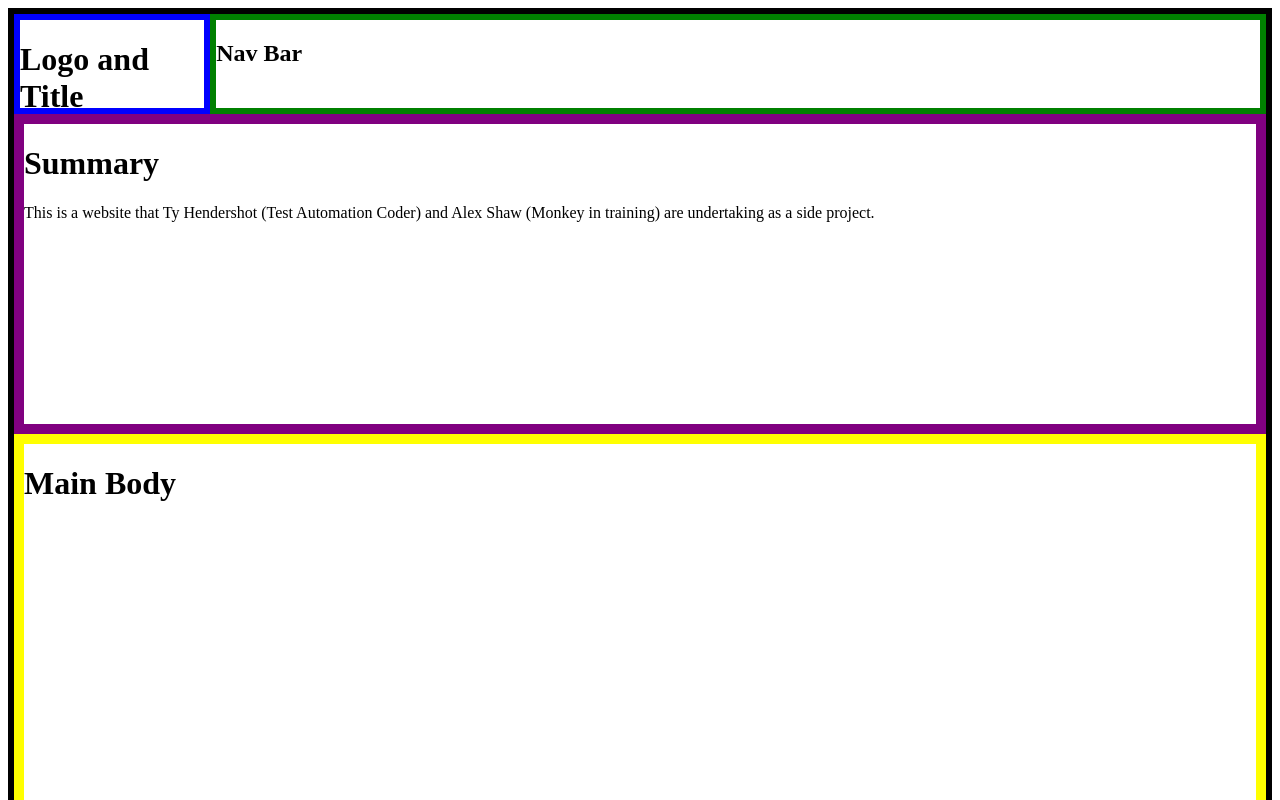
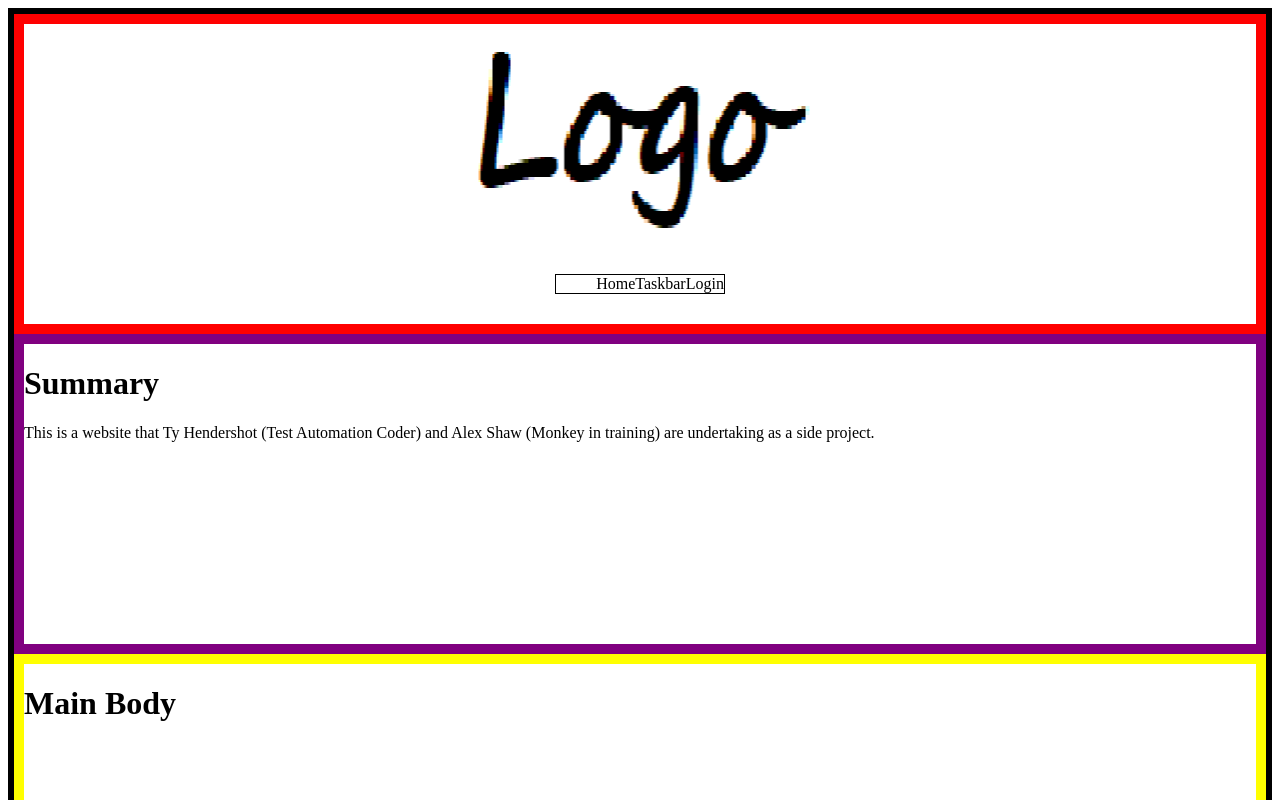
Before and after one commit to tythewildchild/Hendershot-Shaw, a plain HTML site: page HTML/index.html in a window 1280 px wide. Shown: the top 800 px of the page. Drawn offline with Linux system fonts and the light colour scheme.

Commit message:
making some leeway with the logo and nav bar, still in the works

```diff
--- a/CSS/htmlStyle.css
+++ b/CSS/htmlStyle.css
@@ -5,20 +5,35 @@ body{
 
 header{
     display:flex;
-    flex-direction: row;
-    justify-content: flex-start;
-    height:100px;
-    /* border: 10px solid red; */
+    flex-direction:column;
+    height:300px;
+    border: 10px solid red;
 }
 
-div.logo{
-    border: 6px solid blue;
-    flex-basis:15%;
+.logo{
+    display:flex;
+    max-height:220px;
 }
 
-div.nav{
-    border: 6px solid green;
-    flex-basis:85%;
+nav{
+    display:flex;
+    align-items:center;
+    justify-content:flex-end;
+    justify-content:space-around;
+    height:100%;
+}
+
+nav ul{
+    display:flex;
+    justify-content:space-around;
+    list-style-type:none;
+    border:1px black solid;
+}
+nav ul li{
+    display:inline;
+}
+nav ul li:hover{
+    background-color:gray;
 }
 
 div.summary{
--- a/HTML/index.html
+++ b/HTML/index.html
@@ -5,26 +5,16 @@
 </head>
 
 <body>
+
     <header>
-        <div class="logo">
-            <h1>Logo and Title</h1>
-        </div>
-        <div class="nav">
-            <nav>
-                <h1>Nav Bar</h1>
-                <!-- <ul>
-                    <li>Home</li>
-                    <li class="dropdown">Projects</li>
-                        <ul>
-                            <li>Clock</li>
-                            <li>Ping Pong</li>
-                            <li>Tip Calculator</li>
-                        </ul>
-                    <li><a href="about.html" style="text-decoration:none">About</a></li>
-                </ul> -->
-            </nav>
-        </div>
-
+        <img class="logo" src="../CSS/logo.png">
+        <nav>
+            <ul>
+                <li>Home</li>
+                <li>Taskbar</li>
+                <li>Login</li>
+            </ul>
+        </nav>
     </header>
 
     <div class="summary">
```
Also changed, not shown: CSS/logo.png (added).
